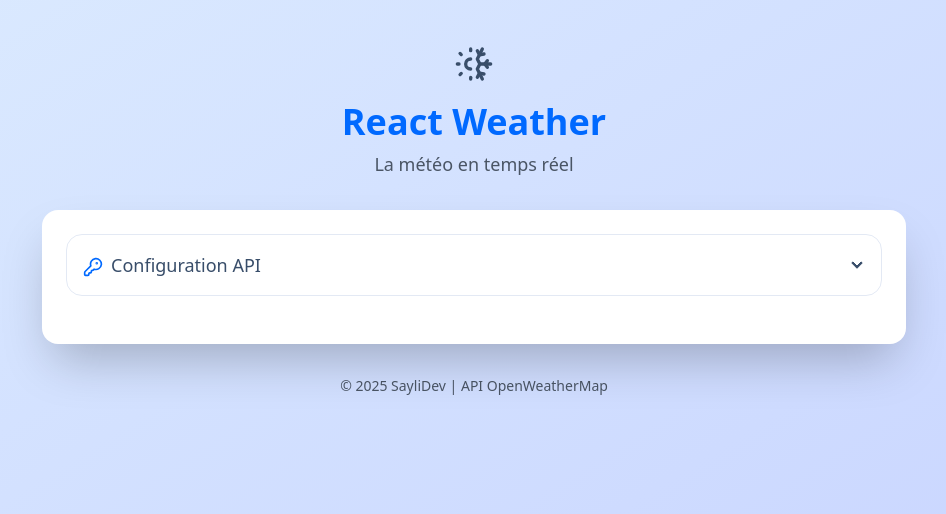
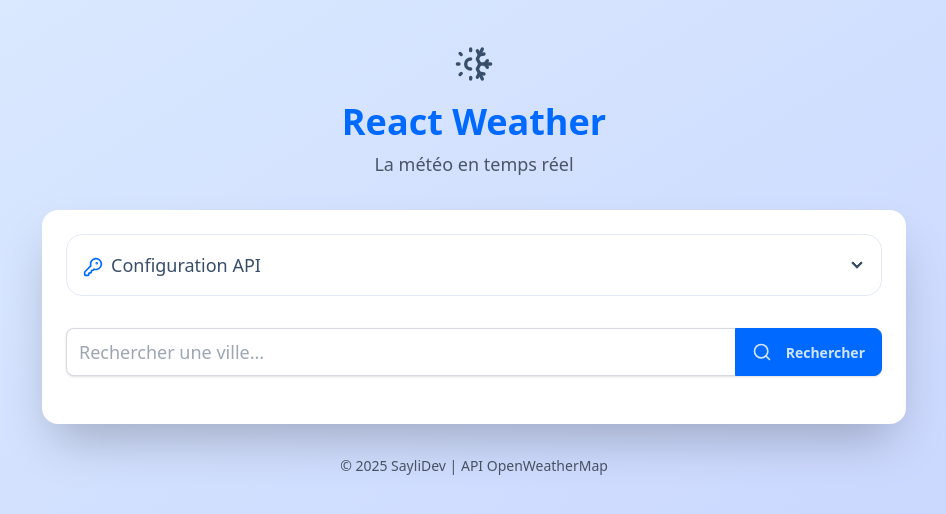
Before and after one commit to SayliDev/react-weather-app, a React (Vite) app: page / in a window 1280 px wide. Shown: the top 514 px of the page, without its empty margins (166-1112 px from the left). Built offline with nearby package versions, Linux system fonts and the light colour scheme.

Commit message:
feat: add SearchBar component

```diff
--- a/src/App.tsx
+++ b/src/App.tsx
@@ -3,8 +3,14 @@ import Footer from "./components/layout/Footer";
 import Header from "./components/layout/Header";
 import ApiConfig from "./components/weather/ApiConfig";
 import { useState } from "react";
+import SearchBar from "./components/weather/SearchBar";
 const App: React.FC = () => {
   const [apiToken, setApiToken] = useState("");
+  const [searchQuery, setSearchQuery] = useState("");
+
+  const searchCities = (query: string) => {
+    setSearchQuery(query);
+  };
 
   return (
     <div className="min-h-screen bg-gradient-to-br from-blue-100 to-indigo-200">
@@ -14,6 +20,7 @@ const App: React.FC = () => {
         <div className="card bg-base-100 shadow-2xl overflow-hidden">
           <div className="card-body p-6">
             <ApiConfig apiToken={apiToken} onApiTokenChange={setApiToken} />
+            <SearchBar onSearch={searchCities} />
           </div>
         </div>
 
--- /dev/null
+++ b/src/components/weather/SearchBar.tsx
@@ -0,0 +1,46 @@
+import { Search } from "lucide-react";
+import { useState } from "react";
+
+interface SearchBarProps {
+  onSearch: (query: string) => void;
+}
+
+const SearchBar: React.FC<SearchBarProps> = ({ onSearch }) => {
+  const [searchQuery, setSearchQuery] = useState("");
+
+  const handleSearch = () => {
+    if (searchQuery.trim()) {
+      onSearch(searchQuery);
+    }
+  };
+
+  const handleKeyPress = (e: React.KeyboardEvent) => {
+    if (e.key === "Enter") {
+      handleSearch();
+    }
+  };
+
+  return (
+    <div className="form-control mb-6">
+      <div className="relative">
+        <input
+          type="text"
+          placeholder="Rechercher une ville..."
+          className="input input-bordered w-full pr-16 input-lg shadow-sm"
+          value={searchQuery}
+          onChange={(e) => setSearchQuery(e.target.value)}
+          onKeyPress={handleKeyPress}
+        />
+        <button
+          className="btn btn-primary absolute top-0 right-0 rounded-l-none h-full"
+          onClick={handleSearch}
+        >
+          <Search className="mr-2" size={20} />
+          Rechercher
+        </button>
+      </div>
+    </div>
+  );
+};
+
+export default SearchBar;
```
